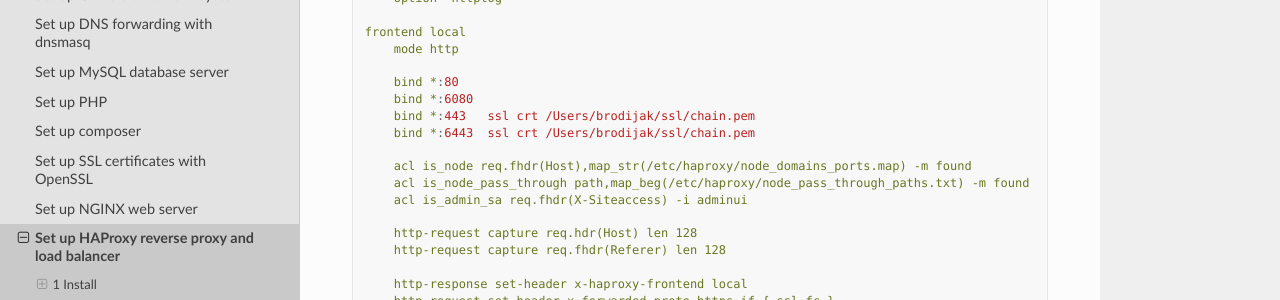
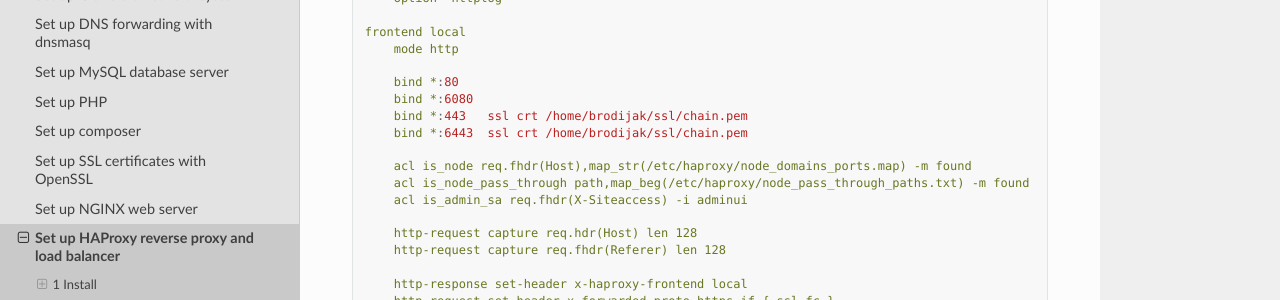
Before and after one commit to netgen/local-development-setup, a Sphinx documentation site: the page built from docs/source/ubuntu/haproxy.rst, in a window 1280 px wide and 900 px high, scrolled down 597 px. Shown: the part 151-451 px from the top of the window. Built offline with Sphinx 7.4.7 and the Read the Docs theme 3.1.0, drawn with Linux system fonts in a browser that asks for light colours; formulas are drawn with MathJax 3; pages that are not in the unit, such as notebooks, are missing from menus.

Commit message:
NGSTACK-996: Changed /Users to /home

```diff
--- a/docs/source/ubuntu/haproxy.rst
+++ b/docs/source/ubuntu/haproxy.rst
@@ -39,8 +39,8 @@ Create configuration file ``/etc/haproxy/haproxy.cfg`` with the following conten
 
        bind *:80
        bind *:6080
-       bind *:443   ssl crt /Users/brodijak/ssl/chain.pem
-       bind *:6443  ssl crt /Users/brodijak/ssl/chain.pem
+       bind *:443   ssl crt /home/brodijak/ssl/chain.pem
+       bind *:6443  ssl crt /home/brodijak/ssl/chain.pem
 
        acl is_node req.fhdr(Host),map_str(/etc/haproxy/node_domains_ports.map) -m found
        acl is_node_pass_through path,map_beg(/etc/haproxy/node_pass_through_paths.txt) -m found
```
